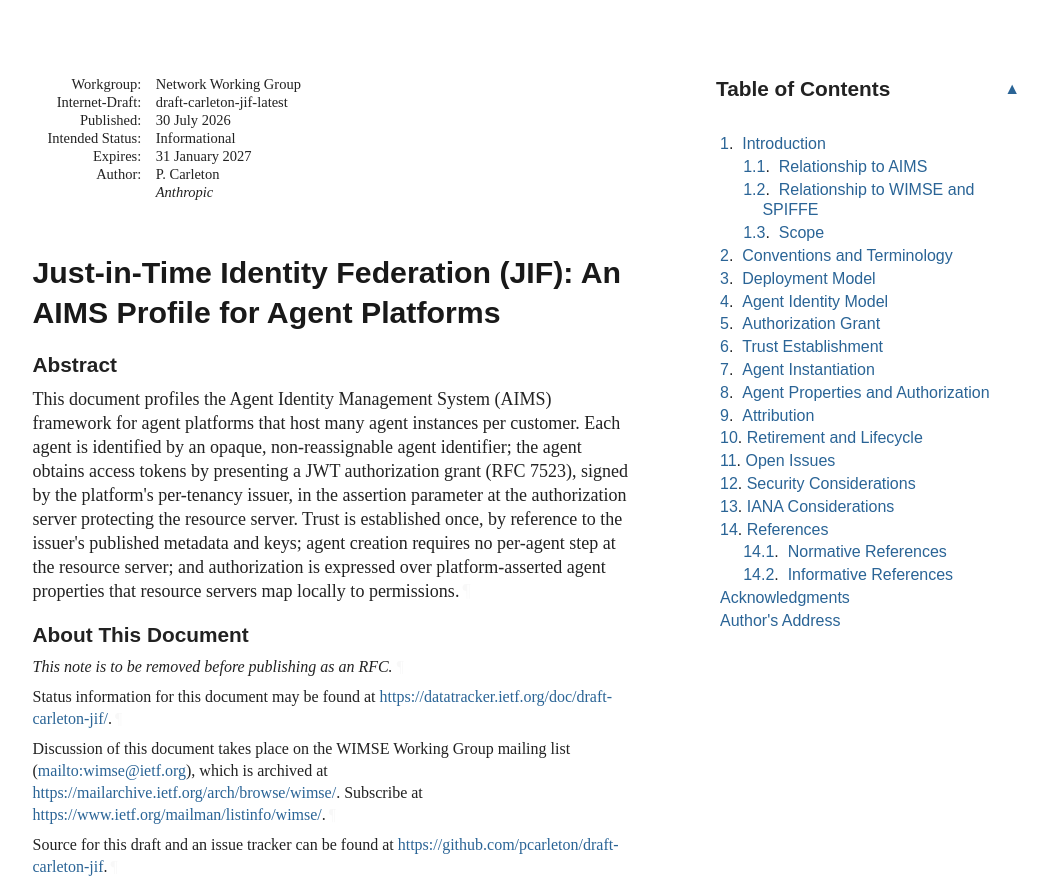
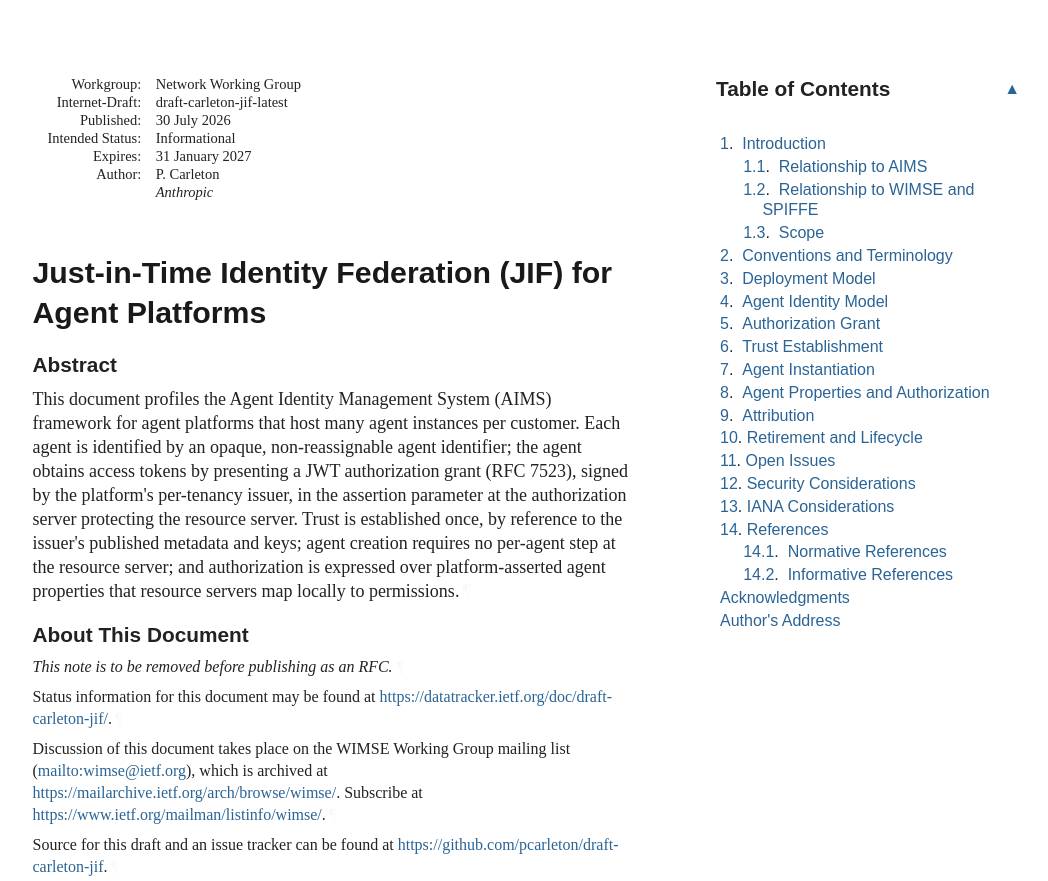
Before and after one commit to pcarleton/draft-carleton-hello-world, a plain HTML site: page draft-carleton-jif.html in a window 1280 px wide. Shown: the top 881 px of the page, without its empty margins (92-1140 px from the left). Drawn offline with Linux system fonts and the light colour scheme; a web font is replaced by a local one.

Commit message:
Script updating gh-pages from 126ee9e. [ci skip]

```diff
--- a/draft-carleton-jif.html
+++ b/draft-carleton-jif.html
@@ -4,7 +4,7 @@
 <meta charset="utf-8">
 <meta content="Common,Latin" name="scripts">
 <meta content="initial-scale=1.0" name="viewport">
-<title>Just-in-Time Identity Federation (JIF): An AIMS Profile for Agent Platforms</title>
+<title>Just-in-Time Identity Federation (JIF) for Agent Platforms</title>
 <meta content="Paul Carleton" name="author">
 <meta content="
        This document profiles the Agent Identity Management System (AIMS)
@@ -1085,7 +1085,7 @@ svg {
 </dd>
 </dl>
 </div>
-<h1 id="title">Just-in-Time Identity Federation (JIF): An AIMS Profile for Agent Platforms</h1>
+<h1 id="title">Just-in-Time Identity Federation (JIF) for Agent Platforms</h1>
 <section id="section-abstract">
       <h2 id="abstract"><a href="#abstract" class="selfRef">Abstract</a></h2>
 <p id="section-abstract-1">This document profiles the Agent Identity Management System (AIMS)
```
Also changed, not shown: index.html (+2 -2 lines), draft-carleton-jif.txt.
